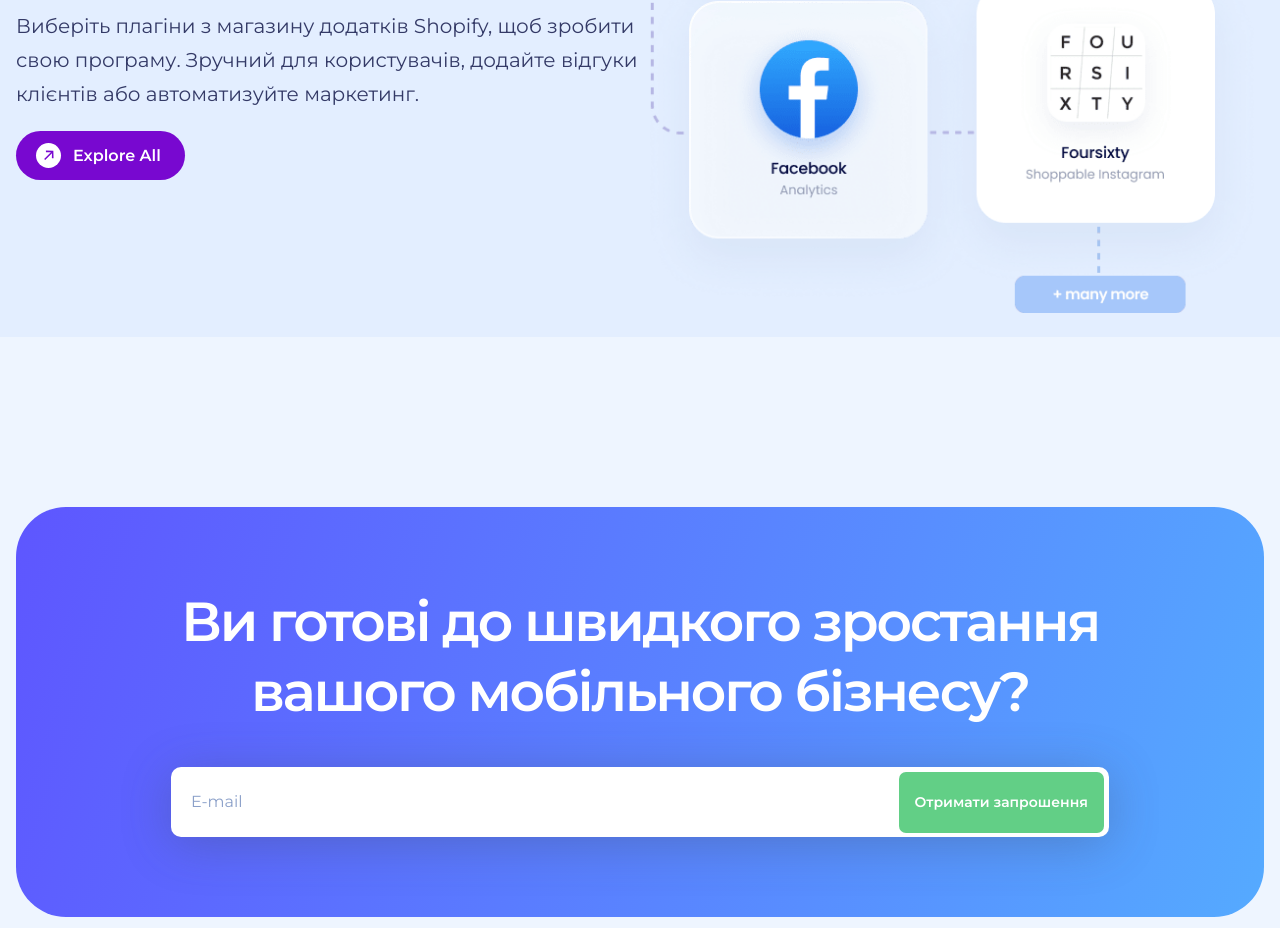
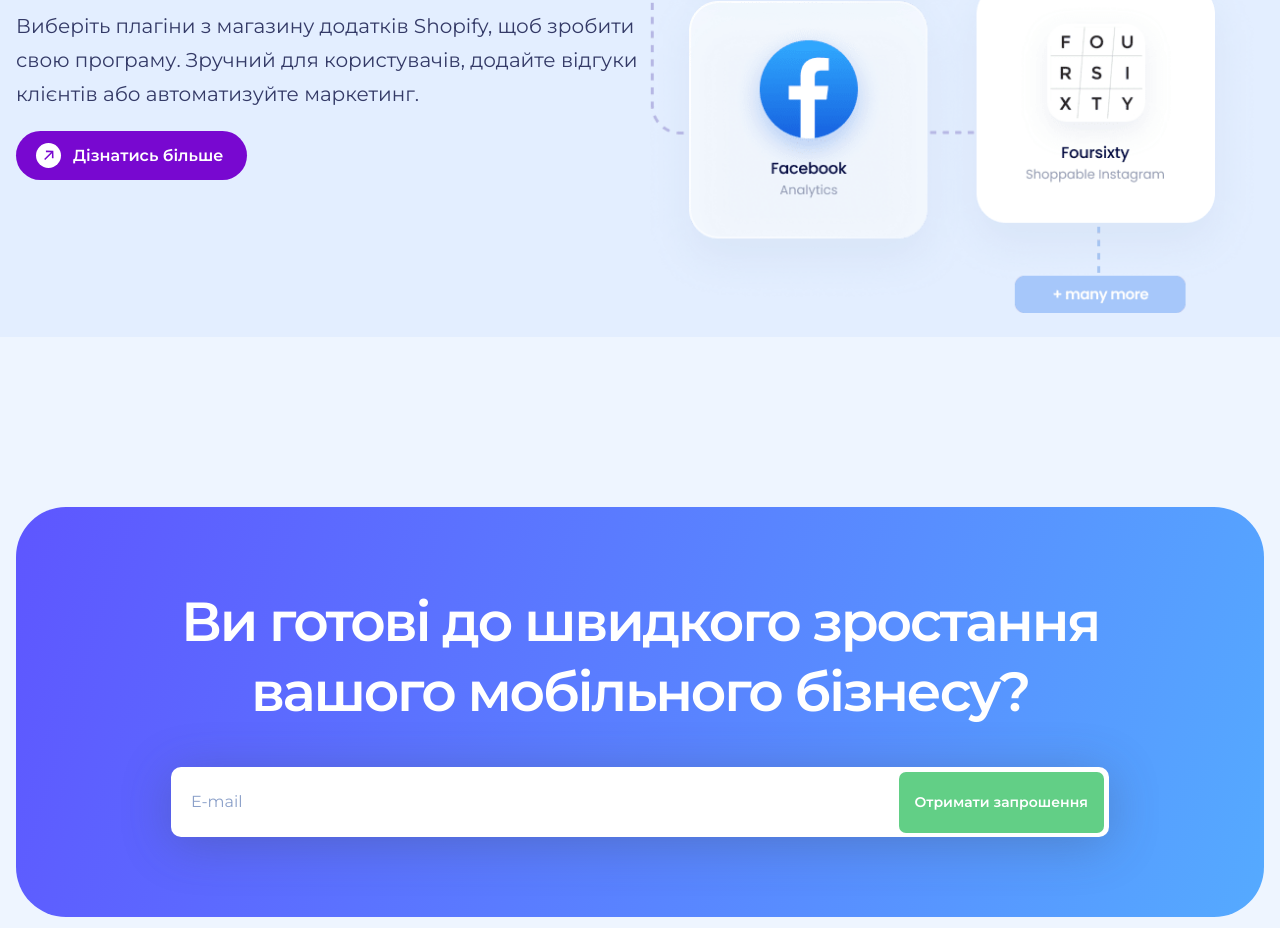
Before and after one commit to NFLI/cartmateapp, a plain HTML site: page index.html in a window 1280 px wide. Shown: the part 7593-8521 px from the top of the page. Drawn offline with Linux system fonts and the light colour scheme.

Commit message:
Update index.html

```diff
--- a/index.html
+++ b/index.html
@@ -325,7 +325,7 @@
       ></path>
     </svg>
   </span>
-  Explore All
+  Дізнатись більше
 </a>
                     </div>
                     <div class="about__item image__item">
```
